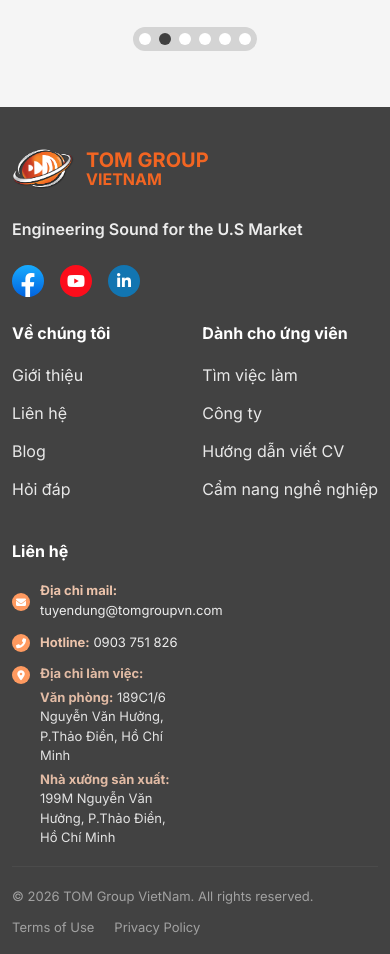
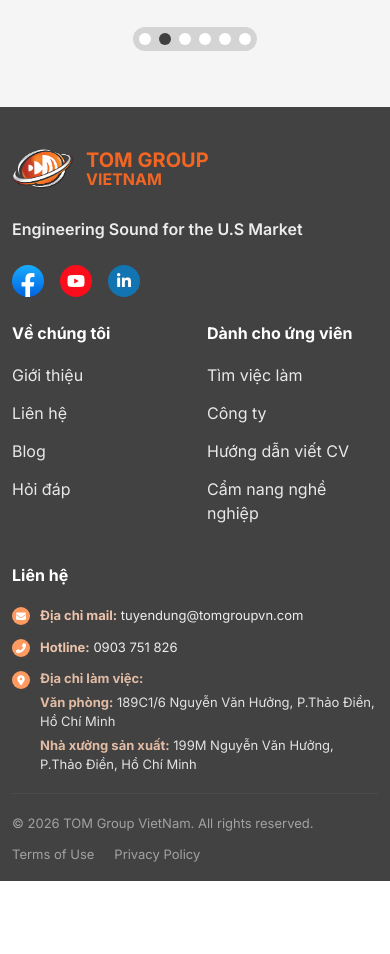
Before and after one commit to Hat-BHQ/DEMO-HIRING, a React (Vite) app in the folder frontend/: page /about in a window 390 px wide. Shown: the part 5360-6314 px from the top of the page. After the commit the page ends 6241 px from the top, so only its background shows below. Built offline with nearby package versions, Linux system fonts and the light colour scheme.

Commit message:
chore: update footer style

```diff
--- a/frontend/src/components/CompanyActivities/index.tsx
+++ b/frontend/src/components/CompanyActivities/index.tsx
@@ -39,6 +39,7 @@ const CompanyActivities = ({ items }: Props) => {
                         grabCursor={true}
                         slidesPerView={'auto'}
                         loop={true}
+                        slideToClickedSlide={true}
                         autoplay={{ delay: 5500, disableOnInteraction: false, pauseOnMouseEnter: true }}
                         centeredSlides={true}
                         onSwiper={(swiper) => { swiperRef.current = swiper; }}
--- a/frontend/src/components/JobDetailModal.tsx
+++ b/frontend/src/components/JobDetailModal.tsx
@@ -40,13 +40,13 @@ export default function JobDetailModal({ job, onClose, onApply }: Props) {
             <i className={job.icon}></i>
           </div>
           <div className="modal-header-info">
-            <div className="modal-badges">
-              {job.badge && (
+            {job.badge && (
+              <div className="modal-badges">
                 <span className={`job-badge${job.badge === 'hot' ? ' hot' : ''}`}>
                   {job.badge === 'hot' ? 'Hot' : t('badgeNew')}
                 </span>
-              )}
-            </div>
+              </div>
+            )}
             <h2>{job.title}</h2>
             <p className="modal-company"><Building /> <span>{job.company.name}</span></p>
             <p className="modal-location"><MarkerPin /> <span>{job.location}</span></p>
--- a/frontend/src/styles.css
+++ b/frontend/src/styles.css
@@ -1717,8 +1717,8 @@ button {
 
   .brand-modal-website {
     font-size: 16px;
-    align-items: flex-start;
-    flex-wrap: wrap;
+    /* align-items: center;
+    flex-wrap: wrap; */
   }
 
   .vision-mission {
@@ -2848,6 +2848,7 @@ button {
 
   .btn-filter-toggle {
     width: 30%;
+    display: none;
   }
 
   .jobs-grid {
@@ -2900,7 +2901,7 @@ button {
   }
 
   .footer-content {
-    grid-template-columns: repeat(2, minmax(0, 1fr));
+    grid-column: 1 / -1;
   }
 
   .footer-brand {
@@ -2940,7 +2941,7 @@ button {
   }
 
   .footer-content {
-    grid-template-columns: 1fr;
+    grid-column: 1 / -1;
     gap: 24px;
   }
 
@@ -3156,8 +3157,9 @@ button {
 .modal-close {
   position: sticky;
   top: 14px;
+  right: 14px;
   float: right;
-  margin: 14px 14px 0 0;
+  /* margin: 14px 14px 0 0; */
   width: 34px;
   height: 34px;
   border: none;
@@ -3245,9 +3247,9 @@ button {
   display: flex;
   flex-wrap: wrap;
   gap: 8px;
-  padding: 14px 24px 16px;
-  border-top: 1px solid var(--border-color);
-  border-bottom: 1px solid var(--border-color);
+  padding: 8px 24px;
+  /* border-top: 1px solid var(--border-color); */
+  /* border-bottom: 1px solid var(--border-color); */
 }
 
 .modal-body {
@@ -3367,8 +3369,11 @@ button {
   .modal-header {
     flex-direction: column;
     align-items: flex-start;
-  }
-
+    padding-block: 4px;
+  }
+  .modal-section {
+    padding: 10px 0;
+  }
   .modal-footer {
     flex-direction: column;
   }
@@ -3856,6 +3861,10 @@ button {
     font-size: clamp(13px, 2.1vw, 16px);
     line-height: 1.5;
   }
+
+  .footer-contact-col {
+    grid-column: 1 / -1;
+  }
 }
 
 @media (max-width: 480px) {
```
